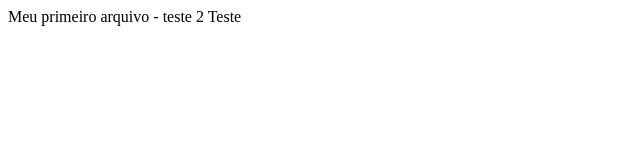
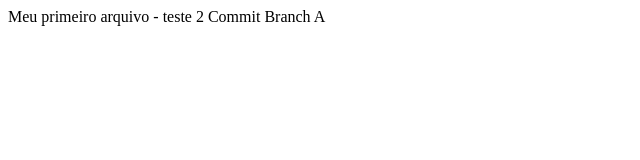
Before and after one commit to adrianacarvsilva/meu_projeto_versionado, a plain HTML site: page index.html in a window 1280 px wide. Shown: the whole page, without its empty margins (0-640 px from the left). Drawn offline with Linux system fonts and the light colour scheme.

Commit message:
primeiro commit da branch A

```diff
--- a/index.html
+++ b/index.html
@@ -1,6 +1,6 @@
 <html>
 <body>
 Meu primeiro arquivo - teste 2
-  Teste
+Commit Branch A
 </body>
 </html>
```
